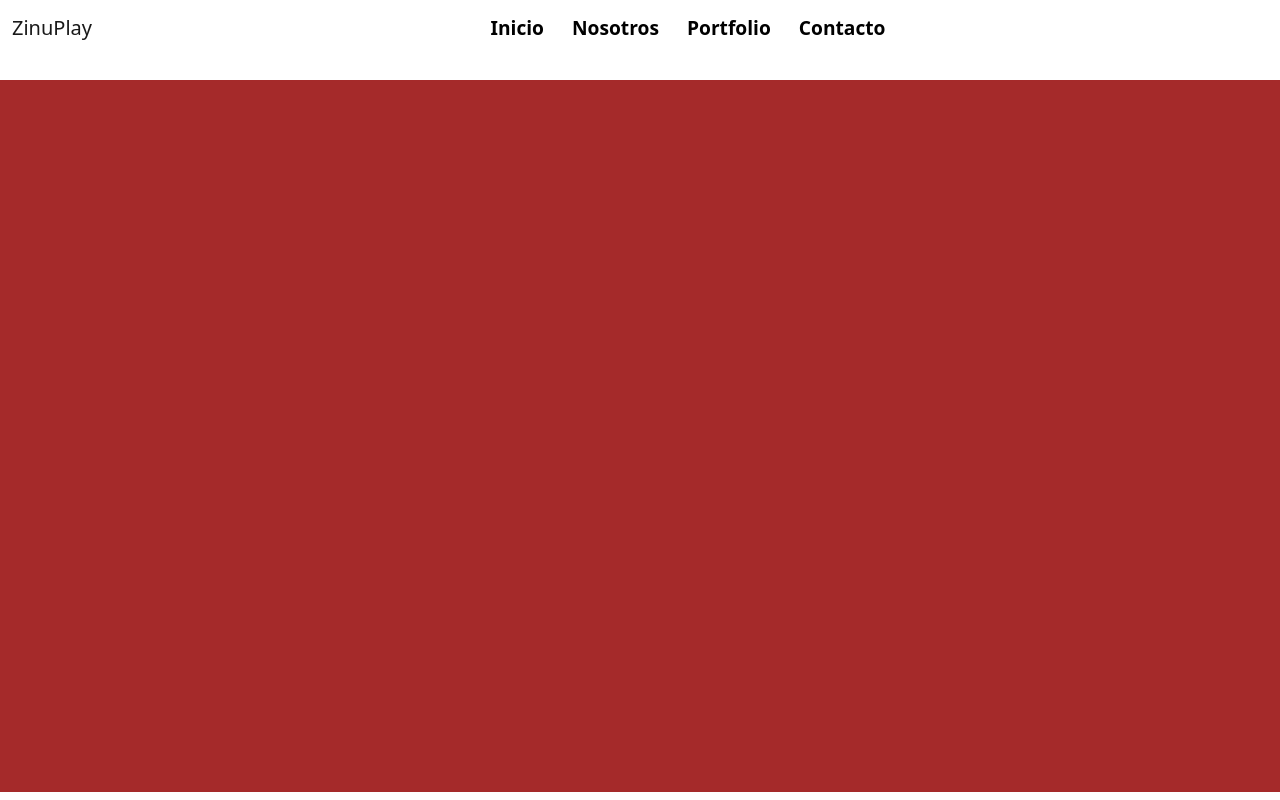
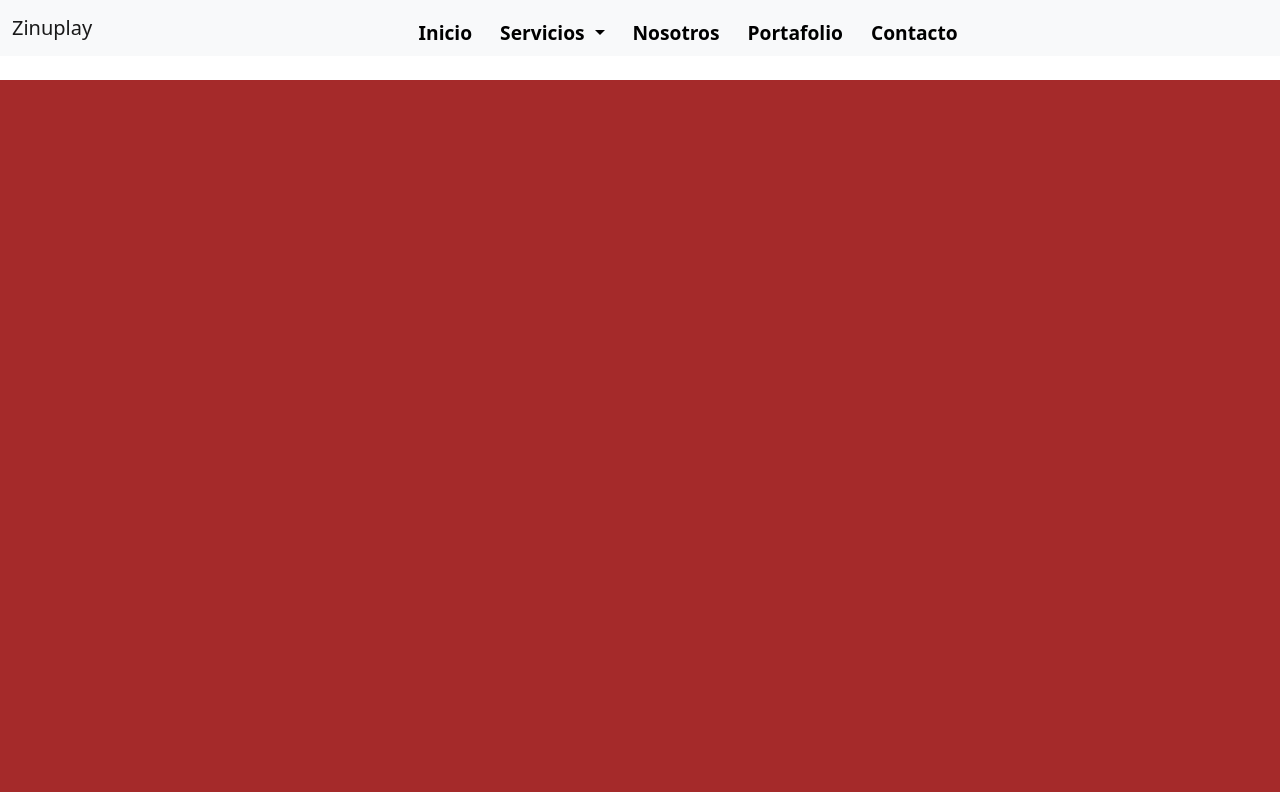
Before and after one commit to JeanOviedo/Zinuplay, a plain HTML site: page index.html in a window 1280 px wide. Drawn offline with nearby package versions, Linux system fonts and the light colour scheme.

Commit message:
deop navbar

```diff
--- a/index.html
+++ b/index.html
@@ -18,19 +18,38 @@
 
     <!-- Navbar -->
     <header class="header" >
-    <nav class="navbar navbar-expand-sm">
+      <nav class="navbar navbar-expand-md bg-light">
         <div class="container-fluid">
-        <a class="navbar-brand" href="#">ZinuPlay</a>
-        <button class="navbar-toggler" type="button" data-bs-toggle="collapse" data-bs-target="#navbarNavAltMarkup" aria-controls="navbarNavAltMarkup" aria-expanded="false" aria-label="Toggle navigation">
+          <a class="navbar-brand" href="#">Zinuplay</a>
+          <button class="navbar-toggler" type="button" data-bs-toggle="collapse" data-bs-target="#navbarNavDropdown" aria-controls="navbarNavDropdown" aria-expanded="false" aria-label="Toggle navigation">
             <span class="navbar-toggler-icon"></span>
           </button>
-        <div class="collapse navbar-collapse" id="navbarNavAltMarkup">
-          <div class="navbar-nav">
-            <a class="link-nav"  href="#">Inicio</a>
+          <div class="collapse navbar-collapse" id="navbarNavDropdown">
+            <ul class="navbar-nav">
+              <li class="nav-item">
+                <a class="link-nav active" aria-current="page" href="#">Inicio</a>
+              </li>
+              <li class="nav-item dropdown">
+                <a class="link-nav dropdown-toggle" href="#" role="button" data-bs-toggle="dropdown" aria-expanded="false">
+                  Servicios
+                </a>
+                <ul class="dropdown-menu">
+                  <li><a class="dropdown-item" href="#">Action</a></li>
+                  <li><a class="dropdown-item" href="#">Another action</a></li>
+                  <li><a class="dropdown-item" href="#">Something else here</a></li>
+                </ul>
+              </li>
+              <li class="nav-item">
                 <a class="link-nav" href="#">Nosotros</a>
-            <a class="link-nav" href="#">Portfolio</a>
+              </li>
+              <li class="nav-item">
+                <a class="link-nav" href="#">Portafolio</a>
+              </li>
+              <li class="nav-item">
                 <a class="link-nav" href="#">Contacto</a>
-          </div>
+              </li>
+
+            </ul>
           </div>
         </div>
       </nav>
@@ -52,7 +71,5 @@
 
 
   <script src="https://cdn.jsdelivr.net/npm/bootstrap@5.2.0/dist/js/bootstrap.bundle.min.js" integrity="sha384-A3rJD856KowSb7dwlZdYEkO39Gagi7vIsF0jrRAoQmDKKtQBHUuLZ9AsSv4jD4Xa" crossorigin="anonymous"></script>
-    <script src="https://cdn.jsdelivr.net/npm/@popperjs/core@2.11.5/dist/umd/popper.min.js" integrity="sha384-Xe+8cL9oJa6tN/veChSP7q+mnSPaj5Bcu9mPX5F5xIGE0DVittaqT5lorf0EI7Vk" crossorigin="anonymous"></script>
-    <script src="https://cdn.jsdelivr.net/npm/bootstrap@5.2.0/dist/js/bootstrap.min.js" integrity="sha384-ODmDIVzN+pFdexxHEHFBQH3/9/vQ9uori45z4JjnFsRydbmQbmL5t1tQ0culUzyK" crossorigin="anonymous"></script>
 </body>
 </html>
--- a/styles/navbar.css
+++ b/styles/navbar.css
@@ -18,6 +18,7 @@
     display: flex;
     align-items: center;
     justify-content: center;
+    margin-top: 10px;
 }
 
 .navbar-nav{
```
Lines whose indentation alone changed are shown as unchanged.
